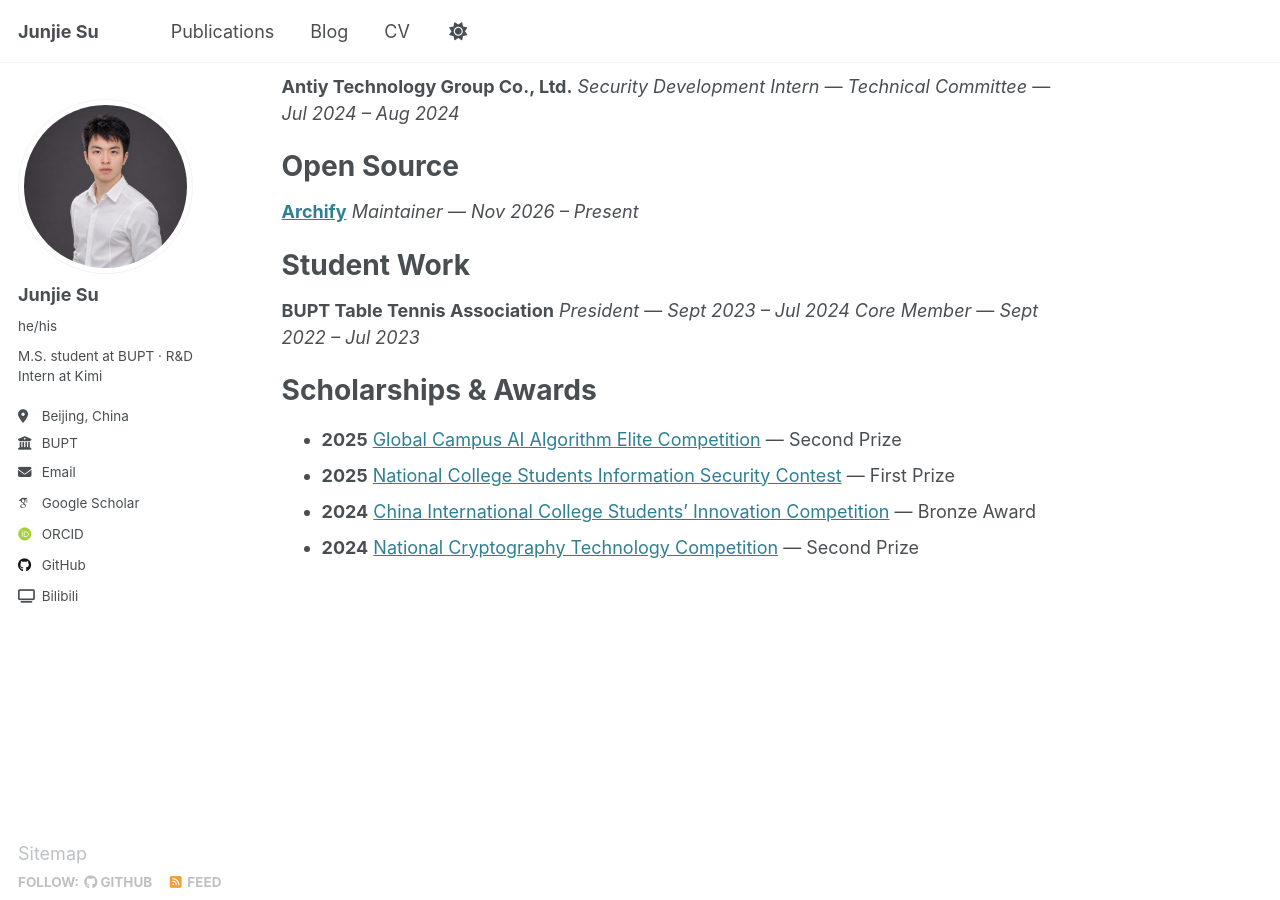
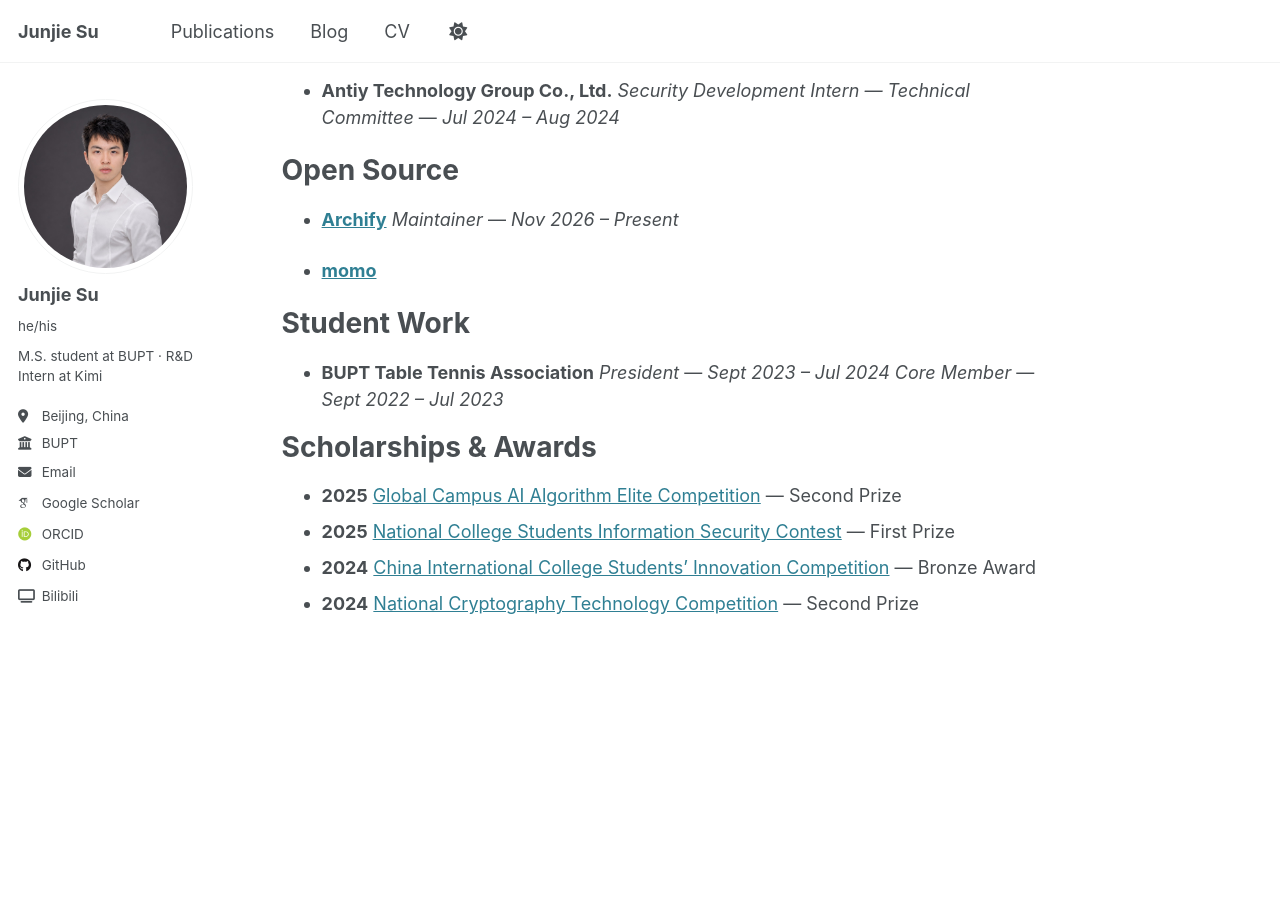
Before and after one commit to Junjie-Su/junjie-su.github.io, a Jekyll site: the page built from _pages/about.md, in a window 1280 px wide and 900 px high, scrolled down 2095 px. Built offline with Jekyll 4.4.1, drawn with Linux system fonts in a browser that asks for light colours; some web fonts are replaced.

Commit message:
Add list bullets and momo project

```diff
--- a/_pages/about.md
+++ b/_pages/about.md
@@ -64,28 +64,30 @@ Selected Papers
 Work Experience
 ===============
 
-**Kimi**
+- **Kimi**
 *R&D Intern — Kimi Work Desktop – Android* — *Nov 2026 – Present*
 
-**MiroFish (AI Startup)**
+- **MiroFish (AI Startup)**
 *AI Intern & Head of Engineering* — *Jan 2026 – May 2026*
 
-**ByteDance**
+- **ByteDance**
 *Backend R&D Intern — TikTok-Servarch-Cost&Performance* — *Jul 2025 – Dec 2025*
 
-**Antiy Technology Group Co., Ltd.**
+- **Antiy Technology Group Co., Ltd.**
 *Security Development Intern — Technical Committee* — *Jul 2024 – Aug 2024*
 
 Open Source
 ===========
 
-**[Archify](https://github.com/tt-a1i/archify)**
+- **[Archify](https://github.com/tt-a1i/archify)**
 *Maintainer* — *Nov 2026 – Present*
+
+- **[momo](https://momoyeyu.github.io/momo/)**
 
 Student Work
 ============
 
-**BUPT Table Tennis Association**
+- **BUPT Table Tennis Association**
 *President* — *Sept 2023 – Jul 2024*
 *Core Member* — *Sept 2022 – Jul 2023*
 
```
